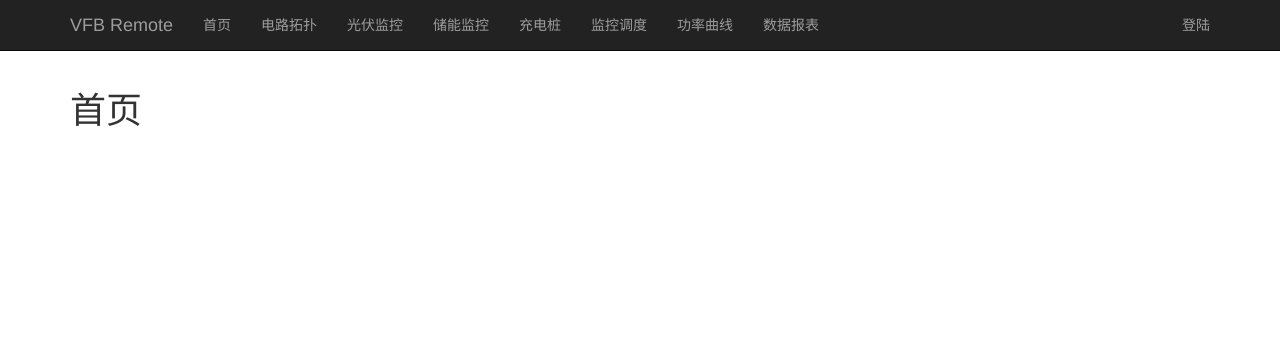
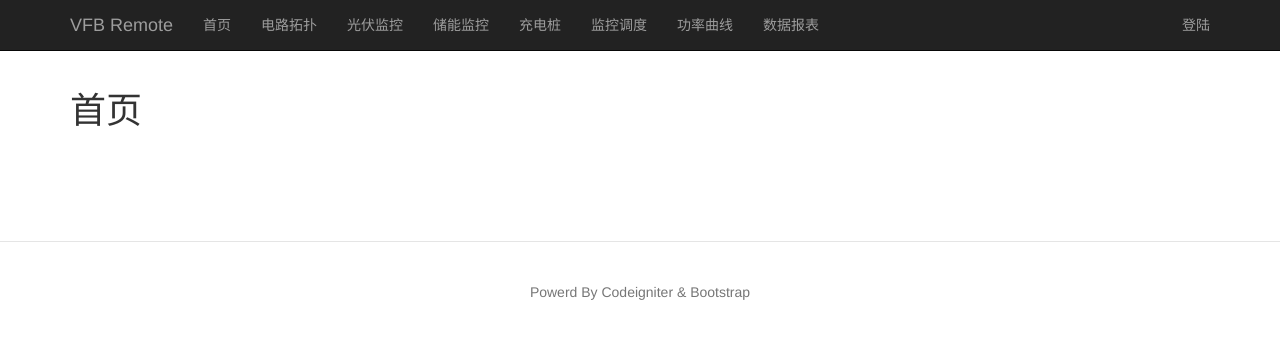
Before and after one commit to zhanghw0354/vfb, a CodeIgniter app: page /database/ in a window 1280 px wide. Shown: the top 351 px of the page. Run offline with CodeIgniter, Linux system fonts and the light colour scheme; some libraries are stand-ins or nearby versions.

Commit message:
update header and footer

```diff
--- a/application/views/footer.php
+++ b/application/views/footer.php
@@ -1,3 +1,8 @@
+<footer class="vfb-site-footer">
+  <div class="container">
+    <p>Powerd By Codeigniter & Bootstrap</p>
+  </div>
+</footer>
     <!-- jQuery (necessary for Bootstrap's JavaScript plugins) -->
     <script src="<?php echo base_url('public/js/jquery-1.11.3.min.js'); ?>"></script>
     <!-- Include all compiled plugins (below), or include individual files as needed -->
--- a/application/views/header.php
+++ b/application/views/header.php
@@ -9,6 +9,7 @@
 
     <!-- Bootstrap -->
     <link href="<?php echo base_url('public/bootstrap/css/bootstrap.min.css'); ?>" rel="stylesheet">
+    <link href="<?php echo base_url('public/css/footer.css'); ?>" rel="stylesheet">
 
     <!-- HTML5 shim and Respond.js for IE8 support of HTML5 elements and media queries -->
     <!-- WARNING: Respond.js doesn't work if you view the page via file:// -->
```
